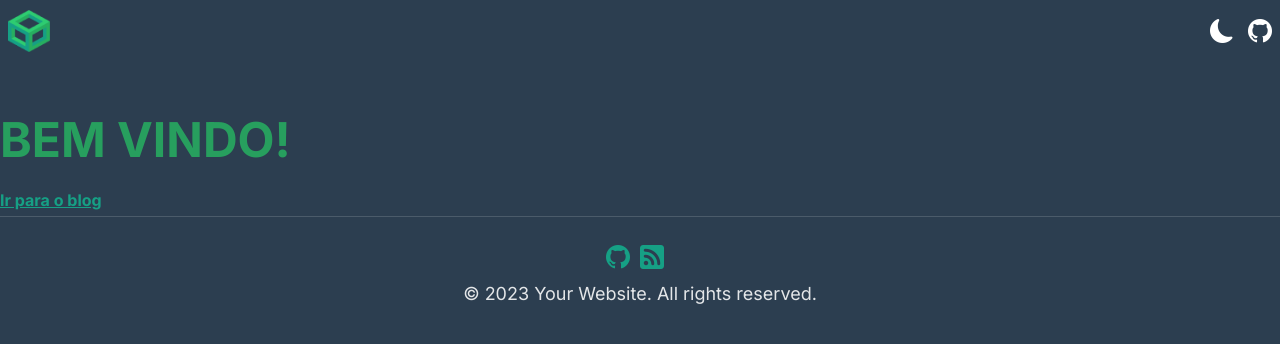
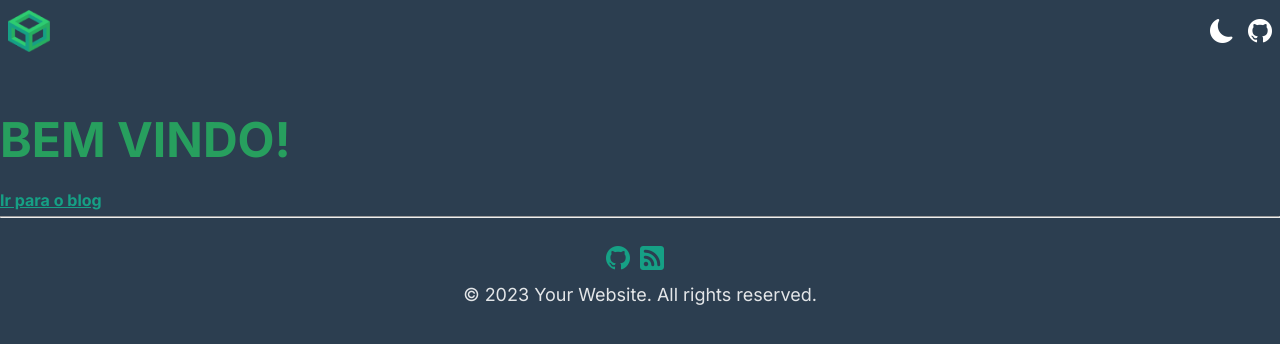
Before and after one commit to jose-almir/jose-almir.github.io, a Next.js app: page / in a window 1280 px wide. Shown: the top 344 px of the page. Built offline with nearby package versions, Linux system fonts and the light colour scheme.

Commit message:
hr fixed

```diff
--- a/styles/globals.scss
+++ b/styles/globals.scss
@@ -96,13 +96,13 @@ img[alt="me"] {
     color: rgba($color: $background-dark, $alpha: 0.55);
   }
 
-  hr {
+  .hr {
     border: 0;
     border-top: 1px solid rgba($color: $background-dark, $alpha: 0.15);
   }
 }
 
-hr {
+.hr {
   border: 0;
   border-top: 1px solid rgba($color: #ffffff, $alpha: 0.15);
 }
```
Also changed, not shown: 1 other file (tests, documents, lock files or other folders).
